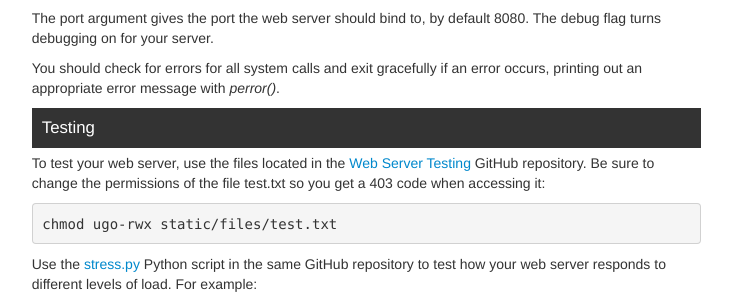
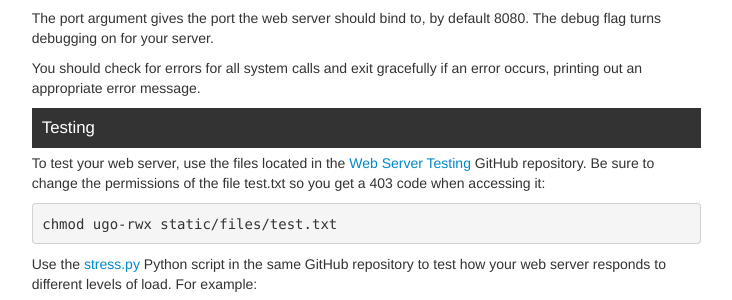
Before and after one commit to zappala/cs360-web, a Flask app: page /fall-2013/labs/web-server in a window 1280 px wide. Shown: the part 2391-2691 px from the top of the page, without its empty margins (389-1121 px from the left). Run offline with Flask 2, Linux system fonts and the light colour scheme; some libraries are stand-ins or nearby versions.

Commit message:
Fixed typo in assignment.

```diff
--- a/templates/fall-2013/labs/web-server.html
+++ b/templates/fall-2013/labs/web-server.html
@@ -198,7 +198,7 @@ parameter timeout 1
 
       <p>You should check for errors for all system calls and exit
 	gracefully if an error occurs, printing out an appropriate error
-	message with <i>perror()</i>.</p>
+	message.</p>
 
       <h2>Testing</h2>
 
```
